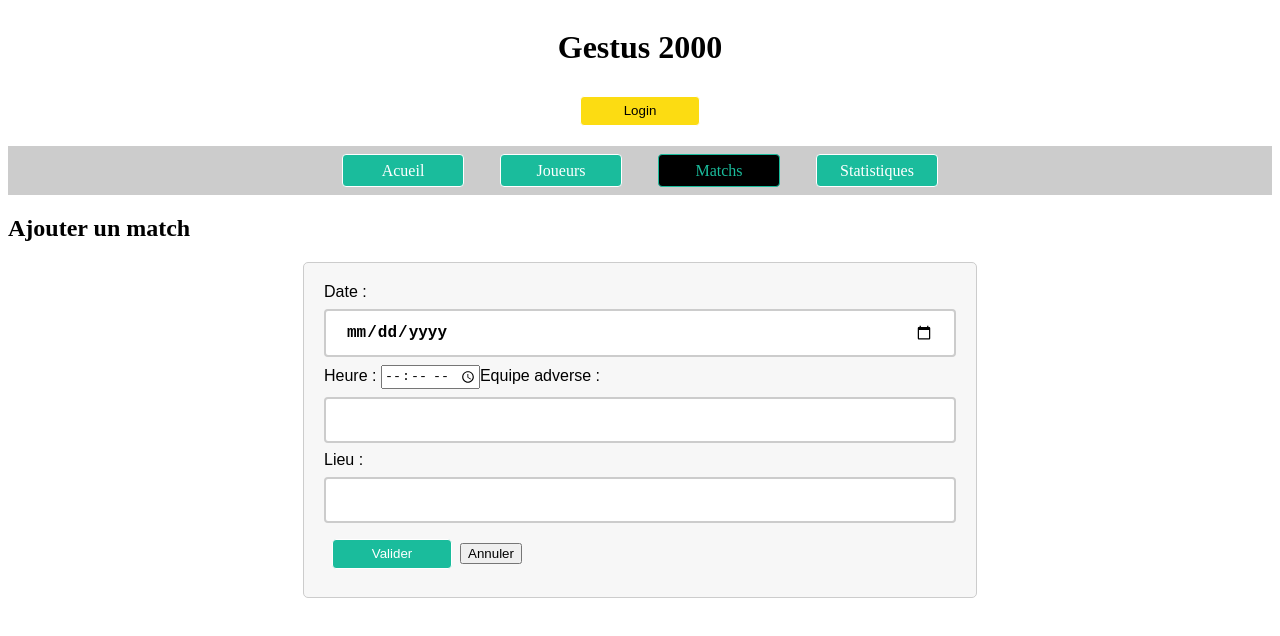
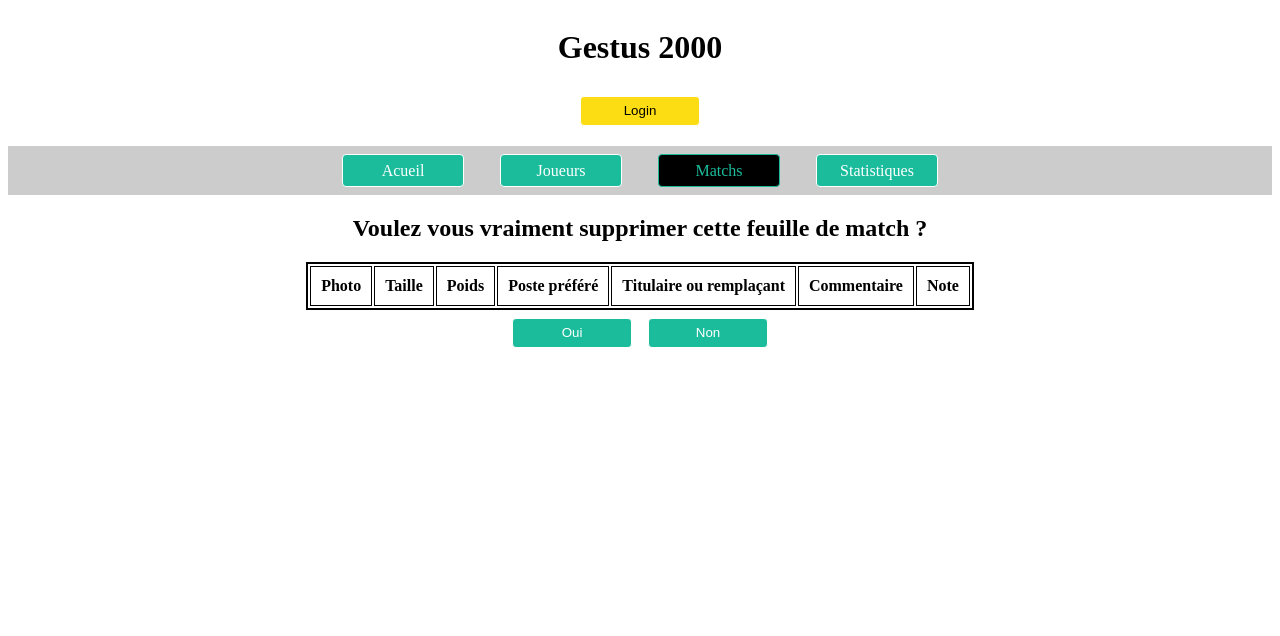
Before and after one commit to D4rkP4ng0l1n/Quidditch, a React (Create React App) app in the folder client/: page /matchs in a window 1280 px wide. Shown: the top 636 px of the page. Built offline with nearby package versions, Linux system fonts and the light colour scheme.

Commit message:
Ajout du css sur toutes les pages matchs

```diff
--- a/client/src/components/ConfirmSupprFeuilleMatch.js
+++ b/client/src/components/ConfirmSupprFeuilleMatch.js
@@ -3,10 +3,10 @@ import React from 'react';
 const ConfirmSupprFeuilleMatch = () => {
     return (
         <article>
-            <header>
+            <header className='containerTitre'>
                 <h1>Voulez vous vraiment supprimer cette feuille de match ?</h1>
             </header>
-            <div>
+            <div className='containerTabAndButtons'>
                 <table>
                     <tbody>
                         <tr>
@@ -20,10 +20,10 @@ const ConfirmSupprFeuilleMatch = () => {
                         </tr>
                     </tbody>
                 </table>
-                <form>
-                    <input type="submit" value="Oui"/>
-                    <input type="button" value="Non"/>
-                </form>
+                <div>
+                    <button>Oui</button>
+                    <button>Non</button>
+                </div>
             </div>
         </article>
     );
--- a/client/src/components/ConfirmSupprMatch.js
+++ b/client/src/components/ConfirmSupprMatch.js
@@ -3,10 +3,10 @@ import React from 'react';
 const ConfirmSupprMatch = () => {
     return (
         <article>
-            <header>
+            <header className='containerTitre'>
                 <h1>Voulez vous vraiment supprimer ce match ?</h1>
             </header>
-            <div>
+            <div className='containerTabAndButtons'>
                 <table>
                     <tbody>
                         <tr>
@@ -18,10 +18,10 @@ const ConfirmSupprMatch = () => {
                         </tr>
                     </tbody>
                 </table>
-                <form>
-                    <input type="submit" value="Oui"/>
-                    <input type="button" value="Non"/>
-                </form>
+                <div>
+                    <button>Oui</button>
+                    <button>Non</button>
+                </div>
             </div>
         </article>
     );
--- a/client/src/components/FormAjoutMatch.js
+++ b/client/src/components/FormAjoutMatch.js
@@ -3,18 +3,20 @@ import React from 'react';
 const FormAjoutMatch = () => {
     return (
         <article>
-            <header>
+            <header className='containerTitre'>
                 <h1>Ajouter un match</h1>
             </header>
-            <div>
+            <div className='containerTabAndButtons'>
                 <form>
                     Date : <input type="date" name="dateMatch" />
                     Heure : <input type="time" name="heure" />
                     Equipe adverse : <input type="text" name="equipeAdverse" />
                     Lieu : <input type="text" name="lieu" />
-                    <input type="submit" value="Valider" class="bouton" />
-		            <input type="reset" value="Annuler" onclick="" class="bouton" />
                 </form>
+                <div>
+                    <button>Valider</button>
+                    <button>Annuler</button>
+                </div>
             </div>
         </article>
     );
--- a/client/src/components/FormModifMatch.js
+++ b/client/src/components/FormModifMatch.js
@@ -3,10 +3,10 @@ import React from 'react';
 const FormModifMatch = () => {
     return (
         <article>
-            <header>
+            <header className='containerTitre'>
                 <h1>Modifier un match</h1>
             </header>
-            <div>
+            <div className='containerTabAndButtons'>
                 <form>
                     Date : <input type="date" name="dateMatch" />
                     Heure : <input type="time" name="heure" />
@@ -14,9 +14,11 @@ const FormModifMatch = () => {
                     Lieu : <input type="text" name="lieu" />
                     Score de l'équipe <input type="number" name="score" />
                     Score de l'équipe adverse <input type="number" name="scoreAdverse" />
-                    <input type="submit" value="Valider" class="bouton" />
-		            <input type="reset" value="Annuler" onclick="" class="bouton" />
                 </form>
+                <div>
+                    <button>Valider</button>
+                    <button>Annuler</button>
+                </div>
             </div>
         </article>
     );
--- a/client/src/components/ModifFeuilleMatch.js
+++ b/client/src/components/ModifFeuilleMatch.js
@@ -3,11 +3,10 @@ import React from 'react';
 const ModifFeuilleMatch = () => {
     return (
         <article>
-            <header>
+            <header className='containerTitre'>
                 <h1>Modification de la feuille de match</h1>
             </header>
-            <div>
-                <form>
+            <div className='containerTabAndButtons'>
                 <table>
                     <tbody>
                         <tr>
@@ -21,9 +20,10 @@ const ModifFeuilleMatch = () => {
                         </tr>
                     </tbody>
                 </table>
-                    <input type="submit" value="Valider" />
-		            <input type="button" value="Annuler" onclick=""/>
-                </form>
+                <div>
+                    <button>Valider</button>
+                    <button>Annuler</button>
+                </div>
             </div>
         </article>
     );
--- a/client/src/components/SelectFeuilleMatch.js
+++ b/client/src/components/SelectFeuilleMatch.js
@@ -3,11 +3,10 @@ import React from 'react';
 const SelectFeuilleMatch = () => {
     return (
         <article>
-            <header>
+            <header className='containerTitre'>
                 <h1>Sélection des joueurs de la feuille de match</h1>
             </header>
-            <div>
-                <form>
+            <div className='containerTabAndButtons'>
                 <table>
                     <tbody>
                         <tr>
@@ -20,10 +19,11 @@ const SelectFeuilleMatch = () => {
                         </tr>
                     </tbody>
                 </table>
+                <div>
                     <p>7 Joueurs Titulaires requis pour valider</p>
-                    <input type="submit" value="Valider" />
-		            <input type="button" value="Annuler" onclick=""/>
-                </form>
+                    <button>Valider</button>
+                    <button>Annuler</button>
+                </div>
             </div>
         </article>
     );
--- a/client/src/pages/AfficherMatchs.js
+++ b/client/src/pages/AfficherMatchs.js
@@ -16,12 +16,12 @@ const AfficherMatchs = () => {
             </header>
             <main>
                 {/* <ListeDesMatchs /> */}
-                <FormAjoutMatch />
+                {/* <FormAjoutMatch /> */}
                 {/* <FormModifMatch /> */}
                 {/* <ConfirmSupprMatch /> */}
                 {/* <SelectFeuilleMatch /> */}
                 {/* <ModifFeuilleMatch /> */}
-                {/* <ConfirmSupprFeuilleMatch /> */}
+                <ConfirmSupprFeuilleMatch />
             </main>
             <footer>
 
--- a/client/src/style/style.css
+++ b/client/src/style/style.css
@@ -67,7 +67,8 @@ form input[type="file"] {
 }
 
 form input[type="submit"],
-form input[type="button"] {
+form input[type="button"],
+form input[type="reset"] {
     min-width: 120px;
     margin: 0.5rem;
     padding: 0.4rem 0;
@@ -81,7 +82,8 @@ form input[type="button"] {
 }
 
 form input[type="submit"]:hover,
-form input[type="button"]:hover {
+form input[type="button"]:hover,
+form input[type="reset"]:hover {
     background-color: #ed2794;
     color: #ffe843;
     border-color: #ffe843;
@@ -192,3 +194,20 @@ form select option {
     display: flex;
     flex-direction: column;
 }
+
+/* ---------- Pages Match ---------- */
+
+.containerTitre {
+    display: flex;
+    justify-content: center;
+    align-items: center;
+}
+
+/* ---------- Pages Match ---------- */
+
+.containerTabAndButtons {
+    display: flex;
+    justify-content: center;
+    align-items: center;
+    flex-direction: column;
+}
```
Lines whose indentation alone changed are shown as unchanged.
